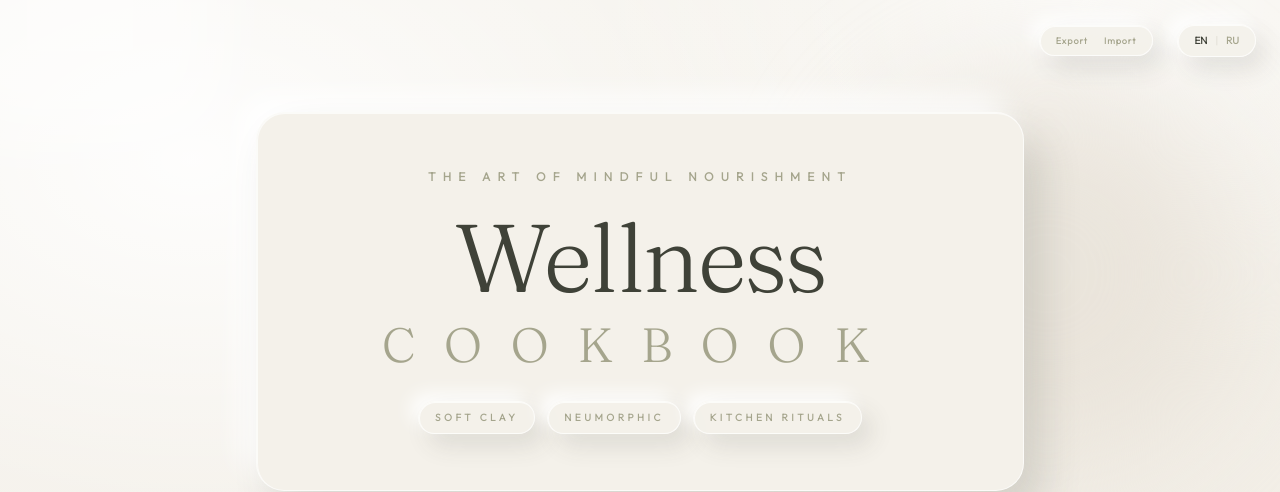
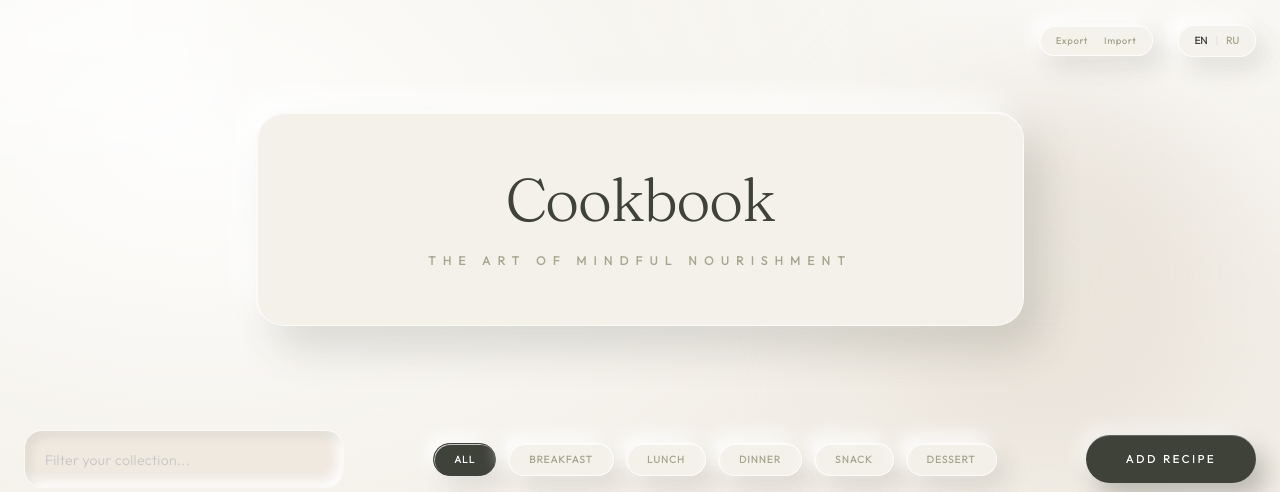
Before and after one commit to Dkerget/Cook-Book, a React (Vite) app: page / in a window 1280 px wide. Shown: the top 492 px of the page. Built offline with nearby package versions, Linux system fonts and the light colour scheme.

Commit message:
Update soft clay UI

```diff
--- a/App.tsx
+++ b/App.tsx
@@ -32,9 +32,6 @@ const App: React.FC = () => {
 
   const fileInputRef = useRef<HTMLInputElement>(null);
   const t = translations[lang];
-  const titleWords = t.title.split(' ');
-  const lastWord = titleWords.length > 1 ? titleWords.pop() : titleWords[0];
-  const firstWords = titleWords.join(' ');
 
   useEffect(() => { localStorage.setItem(LANG_KEY, lang); }, [lang]);
   useEffect(() => { localStorage.setItem(STORAGE_KEY, JSON.stringify(recipes)); }, [recipes]);
@@ -128,22 +125,12 @@ const App: React.FC = () => {
 
       <header className="pt-28 pb-16 text-center mb-10 px-4">
         <div className="mx-auto max-w-3xl clay-surface px-6 md:px-10 py-10 md:py-14">
-          <p className="text-[10px] md:text-xs uppercase tracking-[0.6em] text-[#a5a58d] font-bold mb-6">
+          <h1 className="serif text-4xl md:text-5xl lg:text-6xl text-[#3f4238] tracking-tight">
+            {t.title}
+          </h1>
+          <p className="mt-6 text-[10px] md:text-xs uppercase tracking-[0.6em] text-[#a5a58d] font-bold">
             {t.subtitle}
           </p>
-          <h1 className="serif text-5xl md:text-7xl lg:text-8xl text-[#3f4238] tracking-tight">
-            <span className="block">{firstWords || lastWord}</span>
-            {firstWords && (
-              <span className="block text-2xl md:text-4xl lg:text-5xl uppercase tracking-[0.6em] text-[#a5a58d] mt-4">
-                {lastWord}
-              </span>
-            )}
-          </h1>
-          <div className="mt-8 flex flex-wrap justify-center gap-3 text-[10px] uppercase tracking-[0.35em] text-[#a5a58d] font-semibold">
-            <span className="clay-chip px-4 py-2">Soft Clay</span>
-            <span className="clay-chip px-4 py-2">Neumorphic</span>
-            <span className="clay-chip px-4 py-2">Kitchen Rituals</span>
-          </div>
         </div>
       </header>
 
--- a/constants.ts
+++ b/constants.ts
@@ -2,7 +2,7 @@ import { Category, Recipe } from './types.ts';
 
 export const translations = {
   en: {
-    title: "Wellness Cookbook",
+    title: "Cookbook",
     subtitle: "The Art of Mindful Nourishment",
     search: "Filter your collection...",
     addRecipe: "Add Recipe",
```
